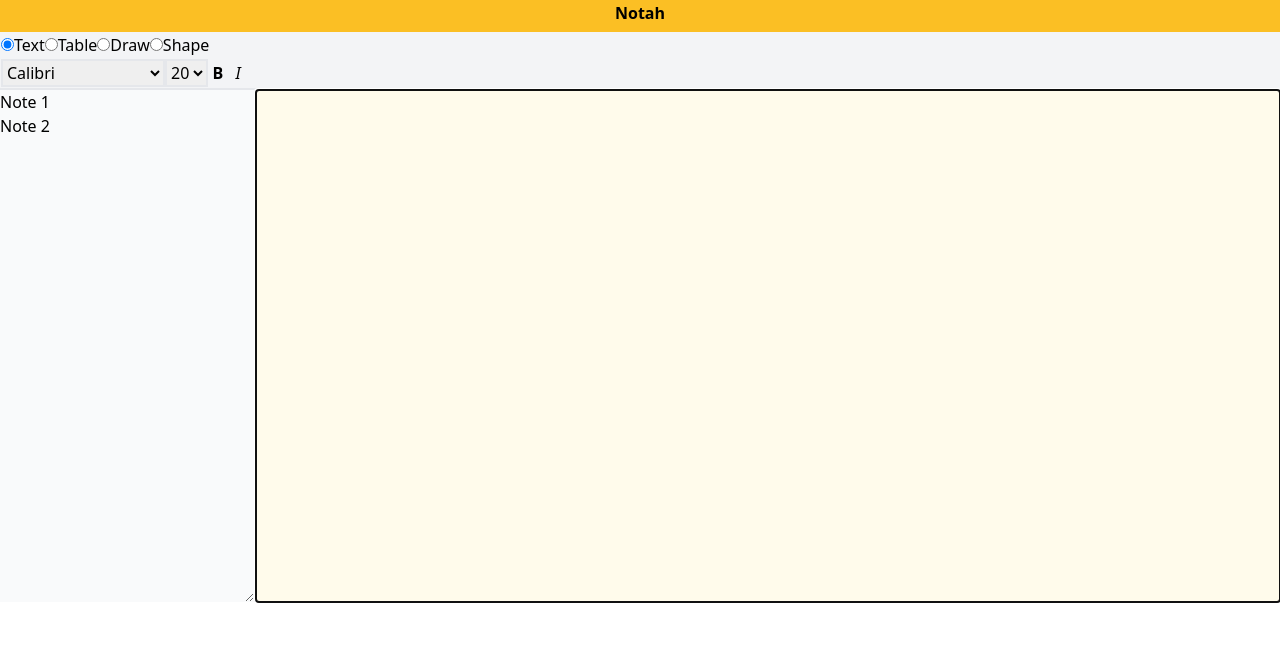
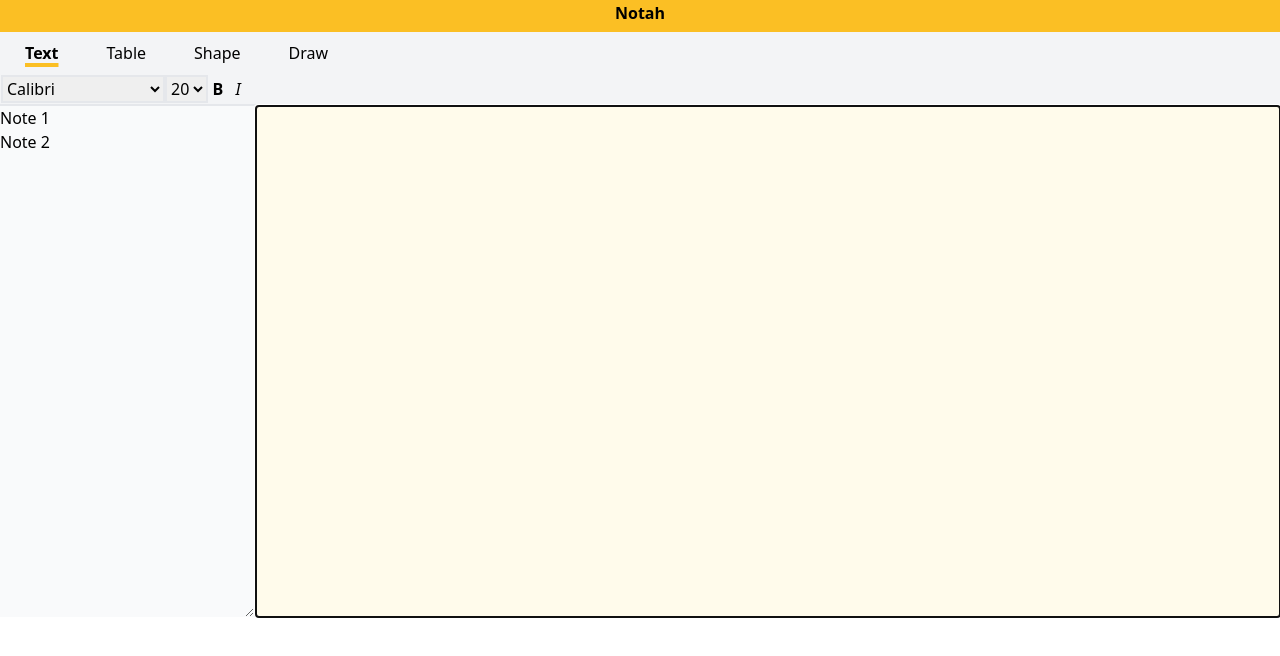
Before and after one commit to kotayam/notah, a React (Vite) app in the folder frontend/: page / in a window 1280 px wide. Shown: the top 656 px of the page. Built offline with nearby package versions, Linux system fonts and the light colour scheme.

Commit message:
able to draw rectangle. styled mode bar

```diff
--- a/frontend/src/Canvas.tsx
+++ b/frontend/src/Canvas.tsx
@@ -1,5 +1,5 @@
 import "./App.css";
-import { useRef, useEffect, useState } from "react";
+import { MouseEvent, useRef, useEffect, useState } from "react";
 import TextBox from "./TextBox";
 import { CanvasElement, TextBoxElement, ShapeElement } from "./Classes.ts";
 import { CanvasProps } from "./Props.ts";
@@ -10,71 +10,80 @@ export default function Canvas({ mode, fontSize, font, bold, italic }: CanvasPro
     const [canvasElts, setCanvasElts] = useState<CanvasElement[]>([]);
     const [boldStatus, setBoldStatus] = useState(false);
     const [italicStatus, setItalicStatus] = useState(false);
+    const [drawing, setDrawing] = useState(false);
 
     const canvasRef = useRef<HTMLCanvasElement>(null);
     let canvas: HTMLCanvasElement;
     let rect: DOMRect;
-    // let scale: number;
+    let scale: number;
 
     useEffect(() => {
         if (canvasRef.current) {
             canvas = canvasRef.current;
             canvas.focus();
             const ctx = canvas.getContext('2d');
-            if (ctx) setContext(ctx);
             rect = canvas.getBoundingClientRect();
-            // scale = window.devicePixelRatio;
-            // canvas.width = rect.width * scale;
-            // canvas.height = rect.height * scale;
-            // if (ctx && pos.x > -1 && pos.y > -1) {
-            //     draw(ctx);
-            // }
+            scale = window.devicePixelRatio;
+            canvas.width = rect.width * scale;
+            canvas.height = rect.height * scale;
+            if (ctx) {
+                setContext(ctx);
+                returnCanvasElement();
+            }
         }
     })
 
-    // const draw = (ctx: CanvasRenderingContext2D) => {
-    //     console.log(canvasElts);
-    //     canvasElts.forEach((elt, idx) => {
-    //         ctx.font = `${elt.fontWeight} ${elt.fontStyle} ${elt.fontSize}px ${elt.font}`;
-    //         const sentence = elt.text.split('\n');
-    //         let boxWidth = -1;
-    //         sentence.forEach((line, idx) => {
-    //             if (ctx) {
-    //                 ctx && ctx.fillText(line, elt.x, elt.y + elt.fontSize*idx);
-    //                 if (ctx.measureText(line).width >= boxWidth) {
-    //                     boxWidth = ctx.measureText(line).width;
-    //                 }
-    //             }
-    //         });
-    //         const boxHeight = elt.fontSize * (sentence.length + 1);
-    //         if (idx === canvasElts.length-1) {
-    //             ctx.strokeRect(elt.x, elt.y - elt.fontSize*1.5, boxWidth, boxHeight);
-    //         }
-    //     });
-    // }
-
-    const selectPos = (x: number, y: number) => {
+    const handleMouseDown = (e: MouseEvent) => {
         let newElt: CanvasElement;
         if (mode === "text") {
             setText("");
+            const fontWeight = bold? 'bold' : 'normal';
+            const fontStyle = italic? 'italic': 'normal';
+            newElt = new TextBoxElement(canvasElts.length, e.clientX, e.clientY, true, "", font, fontSize, fontWeight, fontStyle);
+        } else if (mode === "shape") {
+            setDrawing(true);
             const scaleX = canvas.width / rect.width;
             const scaleY = canvas.height / rect.height;
-            const coordX = (x - rect.left) * scaleX;
-            const coordY = (y - rect.top) * scaleY;
-            const fontWeight = bold? 'bold' : 'normal';
-            const fontStyle = italic? 'italic': 'normal';
-            newElt = new TextBoxElement(canvasElts.length, x, y, true, "", font, fontSize, fontWeight, fontStyle);
-        } else if (mode === "shape") {
-            const scaleX = canvas.width / rect.width;
-            const scaleY = canvas.height / rect.height;
-            const coordX = (x - rect.left) * scaleX;
-            const coordY = (y - rect.top) * scaleY;
-            newElt = new ShapeElement(canvasElts.length, x, y, true, "rect", 100, 100);
+            const x = (e.clientX - rect.left) * scaleX;
+            const y = (e.clientY - rect.top) * scaleY;
+            newElt = new ShapeElement(canvasElts.length, x, y, true, "rect", 0, 0);
         }
         setCanvasElts(canvasElts => {
             canvasElts.forEach(elt => elt.selected = false);
             return [...canvasElts, newElt];
         });
+    }
+
+    const handleMouseMove = (e: MouseEvent) => {
+        if (!drawing) return;
+        const scaleX = canvas.width / rect.width;
+        const scaleY = canvas.height / rect.height;
+        const x = (e.clientX - rect.left) * scaleX;
+        const y = (e.clientY - rect.top) * scaleY;
+        setCanvasElts(prevState => {
+            const selected = prevState.filter(elt => elt.selected)[0];
+            const nonSelected = prevState.filter(elt => !elt.selected);
+            (selected as ShapeElement).width = x - selected.x;
+            (selected as ShapeElement).height = y - selected.y;
+            return [...nonSelected, selected];
+        });
+    }
+
+    const handleMouseUp = (e: MouseEvent) => {
+        setDrawing(false);
+        // if (mode === 'text') {
+        //     return;
+        // }
+        // setCanvasElts(canvasElts => {
+        //     const selected = canvasElts.filter(elt => elt.selected)[0];
+        //     const nonSelected = canvasElts.filter(elt => !elt.selected);
+        //     if (selected instanceof ShapeElement) {
+        //         selected.width = selected.x + e.clientX;
+        //         selected.height = selected.y + e.clientY;
+        //     }
+        //     return [...nonSelected, selected];
+        // });
+
     }
 
     const enterText = (key: string) => {
@@ -138,7 +147,7 @@ export default function Canvas({ mode, fontSize, font, bold, italic }: CanvasPro
 
     const drawShape = (elt: ShapeElement) => {
         console.log(context);
-        if (context) context.fillRect(elt.x, elt.y, elt.width, elt.height);
+        if (context) context.strokeRect(elt.x, elt.y, elt.width, elt.height);
     }
 
     const returnCanvasElement = () => {
@@ -158,8 +167,14 @@ export default function Canvas({ mode, fontSize, font, bold, italic }: CanvasPro
     return (
         <>
         <div className="w-full">
-            <canvas className="bg-amber-50 w-full h-full" ref={canvasRef} tabIndex={0}
-            onClick={(e) => {selectPos(e.clientX, e.clientY)}} onKeyDown={(e) => {e.preventDefault(); if (mode === 'text') enterText(e.key)}}>
+            <canvas
+            className="bg-amber-50 w-full h-full"
+            ref={canvasRef}
+            tabIndex={0}
+            onMouseDown={(e) => {handleMouseDown(e)}}
+            onMouseMove={(e) => {handleMouseMove(e)}}
+            onMouseUp={e => {handleMouseUp(e)}}
+            onKeyDown={(e) => {e.preventDefault(); if (mode === 'text') enterText(e.key)}}>
             </canvas>
             {returnCanvasElement()}
         </div>
--- a/frontend/src/Toolbar.tsx
+++ b/frontend/src/Toolbar.tsx
@@ -8,6 +8,16 @@ export default function Toolbar({ mode, changeMode, fontSize, changeFontSize, fo
     let italicStyle;
     italic? italicStyle = "bg-gray-400": italicStyle = "bg-transparent";
 
+    const boldSelected = (thisMode: string) => {
+        if (thisMode === mode) return 'bold';
+        return 'normal';
+    }
+
+    const underlineSelected = (thisMode: string) => {
+        if (thisMode === mode) return 'underline #fbbf24 4px';
+        return '';
+    }
+
     return (
         <>
         <div className="w-full border-b-2">
@@ -15,14 +25,26 @@ export default function Toolbar({ mode, changeMode, fontSize, changeFontSize, fo
                 <h1 className="font-bold">Notah</h1>
             </div>
             <div className="bg-gray-100 p-px">
-                <input type="radio" id="text" onChange={e => {changeMode("text")}} checked={mode === "text"}/>
-                <label htmlFor="text">Text</label>
-                <input type="radio" id="table" onChange={e => {changeMode("table")}} checked={mode === "table"}/>
-                <label htmlFor="table">Table</label>
-                <input type="radio" id="draw" onChange={e => {changeMode("draw")}} checked={mode === "draw"}/>
-                <label htmlFor="draw">Draw</label>
-                <input type="radio" id="shape" onChange={e => {changeMode("shape")}} checked={mode === "shape"}/>
-                <label htmlFor="shape">Shape</label>
+                <button
+                className="hover:bg-white py-2 px-6 decoration-amber-400 decoration-4 underline-offset-4"
+                style={{fontWeight: boldSelected('text'), textDecoration: underlineSelected('text') }}
+                onClick={_ => {changeMode("text")}}
+                >Text</button>
+                <button
+                className="hover:bg-white py-2 px-6 decoration-amber-400 decoration-4 underline-offset-4"
+                style={{fontWeight: boldSelected('table'), textDecoration: underlineSelected('table') }}
+                onClick={_ => {changeMode("table")}}
+                >Table</button>
+                <button
+                className="hover:bg-white py-2 px-6 decoration-amber-400 decoration-4 underline-offset-4"
+                style={{fontWeight: boldSelected('shape'), textDecoration: underlineSelected('shape') }}
+                onClick={_ => {changeMode("shape")}}
+                >Shape</button>
+                <button
+                className="hover:bg-white py-2 px-6 decoration-amber-400 decoration-4 underline-offset-4"
+                style={{fontWeight: boldSelected('draw'), textDecoration: underlineSelected('draw') }}
+                onClick={_ => {changeMode("draw")}}
+                >Draw</button>
             </div>
             <div className="bg-gray-100 p-px">
             <select className="border-2" value={font} onChange={e => {changeFont(e.target.value)}} name="font" id="font">
```
